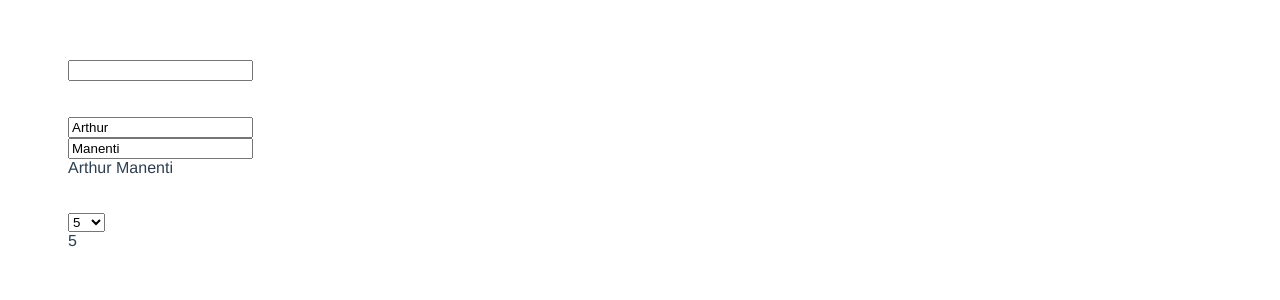
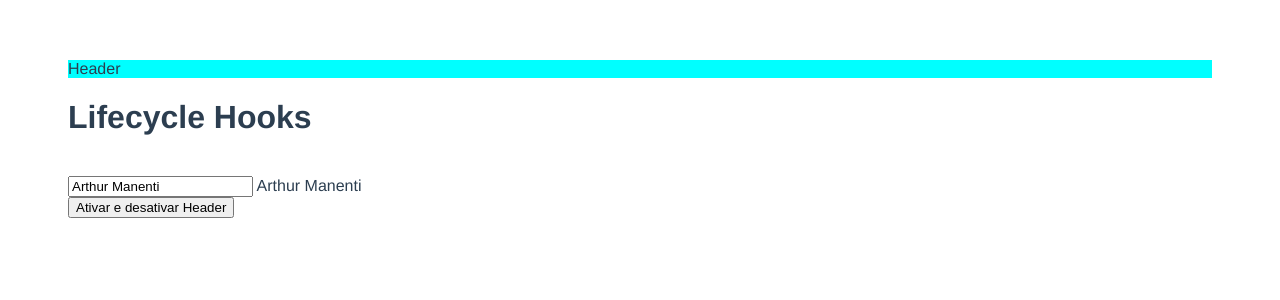
Before and after one commit to noname697/Aprendendo-VueJS, a Vue app: page / in a window 1280 px wide. Shown: the top 300 px of the page. Built offline with nearby package versions, Linux system fonts and the light colour scheme.

Commit message:
Ciclo de vida

```diff
--- a/src/App.vue
+++ b/src/App.vue
@@ -1,55 +1,60 @@
 <template>
   <div>
-    <input v-model="name" type="text"> <br>
-    {{ name }}
-
-    <br><br>
-
-    <input v-model="user.firstName" type="text"> <br>
-    <input v-model="user.lastName" type="text"> <br>
-    {{ user.firstName }} {{ user.lastName }}
-
-    <br><br><br>
-
-    <select v-model="pageCount">
-      <option value="5">5</option>
-      <option value="10">10</option>
-      <option value="15">15</option>
-    </select> <br>
-    {{ pageCount }}
+    <TheHeader v-if="showHeader" />
+    <h1>Lifecycle Hooks</h1>
+    <br>
+    <input v-model="name" type="text">
+    {{ name }} <br>
+    <button @click="showHeader = !showHeader">Ativar e desativar Header</button>
   </div>
 </template>
 
 <script>
+import TheHeader from './components/TheHeader.vue';
+
+
 export default {
   name: 'App',
+  components: {
+    TheHeader
+  },
   data() {
     return {
-      name: '',
-      pageCount: 5,
-      user: {
-        firstName: 'Arthur',
-        lastName: 'Manenti'
-      }
+      name: 'Arthur Manenti',
+      showHeader: true
     }
   },
+  beforeUpdate() {
+    console.log('beforeUpdate ' + this.name);
+
+  },
+  updated() {
+    console.log('updated ' + this.name);
+
+  },
+  // beforeCreate() {
+  //   console.log('beforeCreate');
+  //   console.log('Estado: ' + this.name);
+  //   console.log('DOM: ' + this.$el);
+  // },
+
+  // created() {
+  //   console.log('created');
+  //   console.log('Estado: ' + this.name);
+  //   console.log('DOM: ' + this.$el);
+  // },
+
+  // beforeMount() {
+  //   console.log('beforeMount');
+  //   console.log('Estado: ' + this.name);
+  //   console.log('DOM: ' + this.$el);
+  // },
+
+
+
 
   watch: {
-    name(newValue) {
-      if (newValue.length >= 3) {
-        this.saveUserName()
-      }
-    },
-    pageCount() {
-      this.changePage()
-    },
-    user: {
-      handler(){
-        console.log("User Changed")
-      },
-      deep: true
 
-    }
   },
 
   computed: {
@@ -57,12 +62,7 @@ export default {
   },
 
   methods: {
-    saveUserName() {
-      console.log(this.name);
-    },
-    changePage() {
-      console.log("Ajax changePage");
-    }
+
   }
 }
 </script>
--- a/src/components/TheHeader.vue
+++ b/src/components/TheHeader.vue
@@ -3,7 +3,24 @@
 </template>
 
 <script>
-export default {};
+export default {
+    mounted() {
+        window.addEventListener('resize', this.resize)
+    },
+    beforeUnmount() {
+        console.log('beforeUnmount');
+        window.removeEventListener('resize', this.resize)
+    },
+
+    unmounted() {
+        console.log('unmounted');
+    },
+    methods: {
+        resize(e) {
+            console.log(e);
+        }
+    }
+};
 </script>
 
 <style>
```
